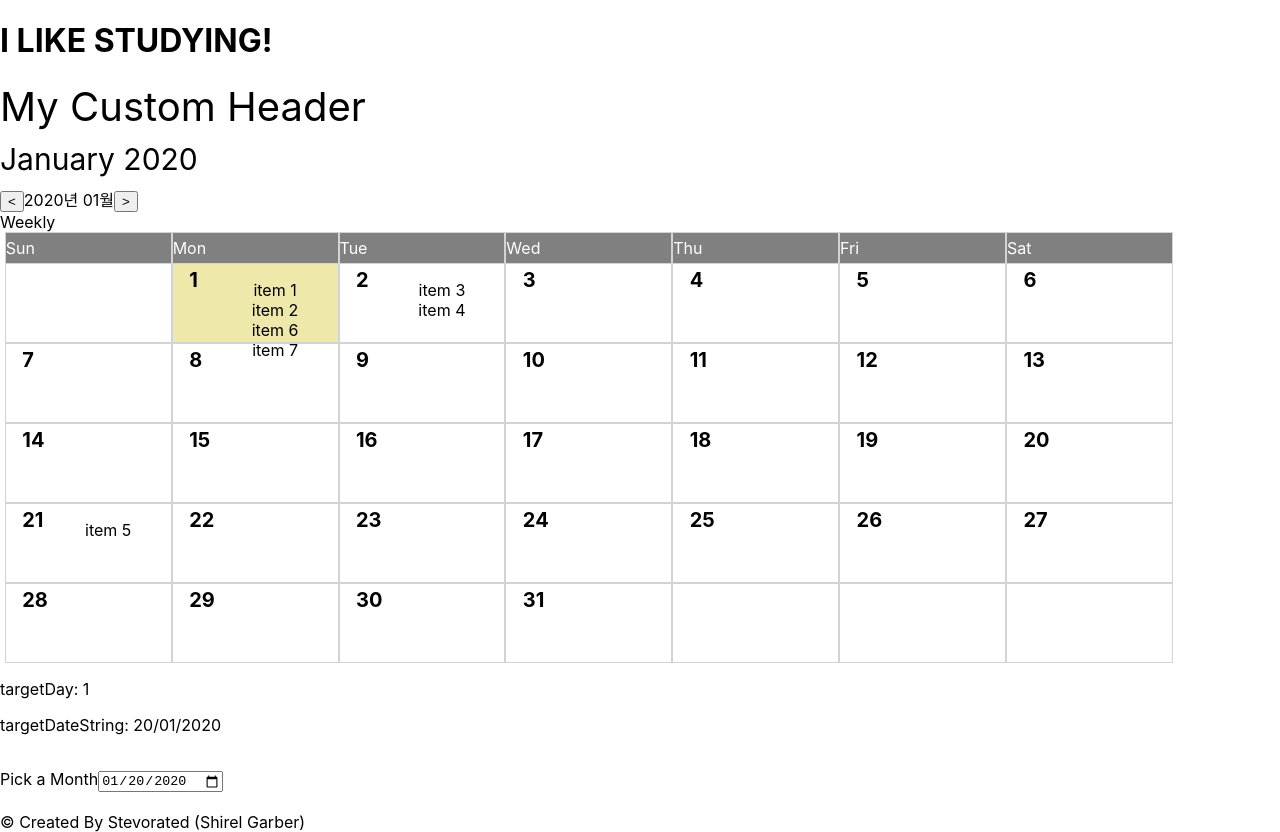
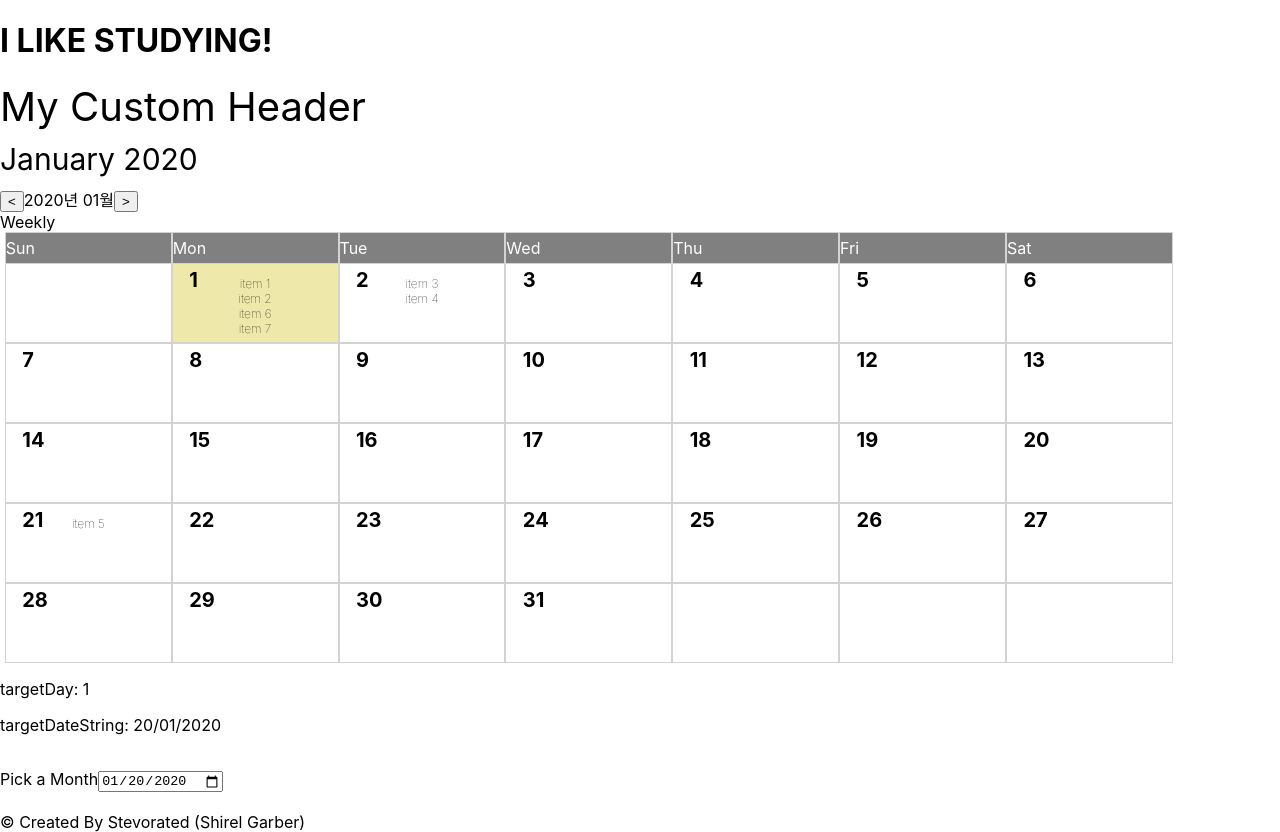
Before and after one commit to ziwonii24/statu-web-full, a React (Create React App) app in the folder front/: page / in a window 1280 px wide. Built offline with nearby package versions, Linux system fonts and the light colour scheme.

Commit message:
add dayData ul css

```diff
--- a/front/src/components/calendar/monthView/CalendarDay.tsx
+++ b/front/src/components/calendar/monthView/CalendarDay.tsx
@@ -71,7 +71,10 @@ const CalendarDay: FunctionComponent<Interface> = (props: Props) => {
         </p>
       )}
       {dayComponent}
-      <ul>
+      <ul
+        data-test="dayDataList"
+        className={`dayDataList ${dayDataListClass}`}
+      >
         {dayData && dayData.map(item => (
           <li
             data-test="dayDataListItem"
```
